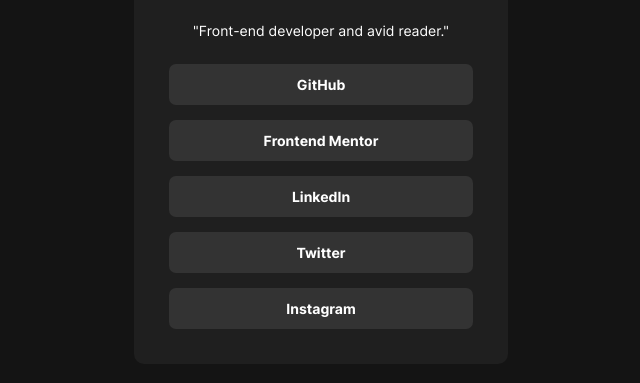
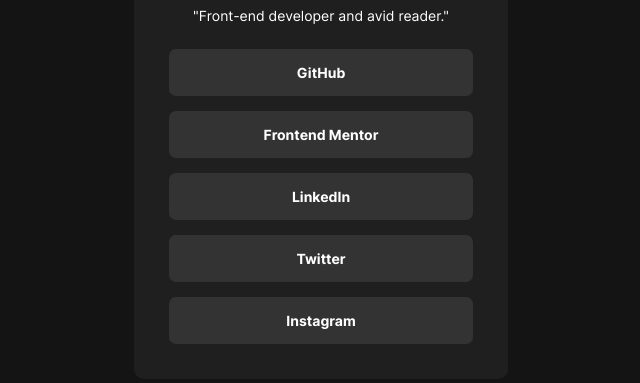
Before and after one commit to katherin467/fm-social-links-profile, a plain HTML site: page index.html in a window 1280 px wide. Shown: the part 325-708 px from the top of the page, without its empty margins (319-959 px from the left). Drawn offline with Linux system fonts and the light colour scheme.

Commit message:
removed <p> from button tags

```diff
--- a/index.html
+++ b/index.html
@@ -22,25 +22,15 @@
 
     <p id="description">"Front-end developer and avid reader."</p>
 
-    <button>
-      <p>GitHub</p>
-    </button>
+    <button type="button">GitHub</button>
 
-    <button>
-      <p>Frontend Mentor</p>
-    </button>
+    <button type="button">Frontend Mentor</button>
 
-    <button>
-      <p>LinkedIn</p>
-    </button>
+    <button type="button">LinkedIn</button>
 
-    <button>
-      <p>Twitter</p>
-    </button>
+    <button type="button">Twitter</button>
 
-    <button>
-      <p>Instagram</p>
-    </button>
+    <button type="button">Instagram</button>
 
   </div>
 
--- a/style.css
+++ b/style.css
@@ -60,7 +60,7 @@ h1 {
     color: var(--White);
     padding: 7px;
 }
-p {
+p, button {
     font-family: 'Inter';
     font-size: 1rem;
     color: var(--White);
@@ -81,19 +81,15 @@ p {
 
 button {
     background-color: var(--Grey700);
-    padding: 12px;
+    padding: 15px;
     margin: 15px 0 0 0;
     border-radius: 7px;
     border: none;
-}
-button p {
     font-weight: 700;
 }
 button:hover, button:focus {
     background-color: var(--Green);
     cursor: pointer;
-}
-button:hover p, button:focus p {
     color: var(--Grey900);
 }
 
```
